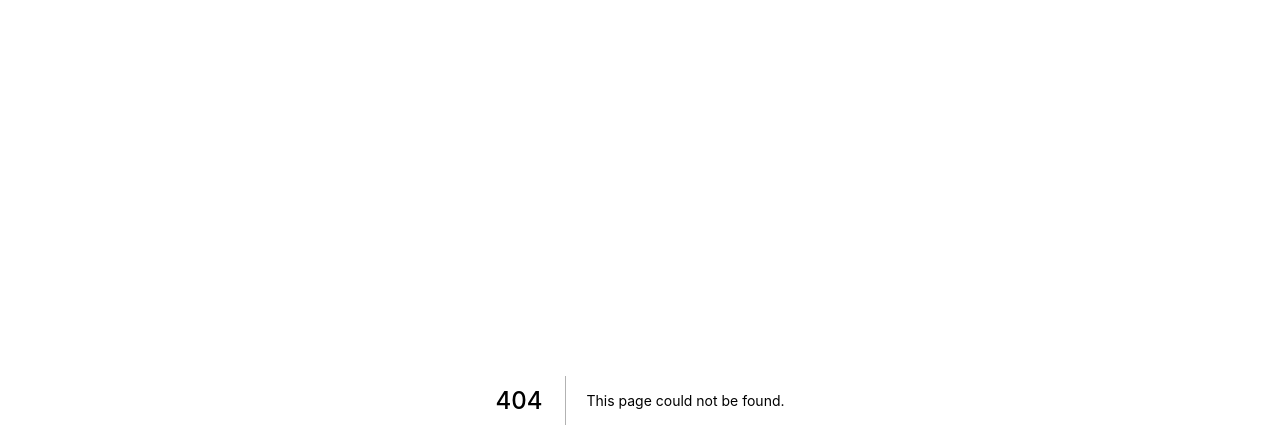
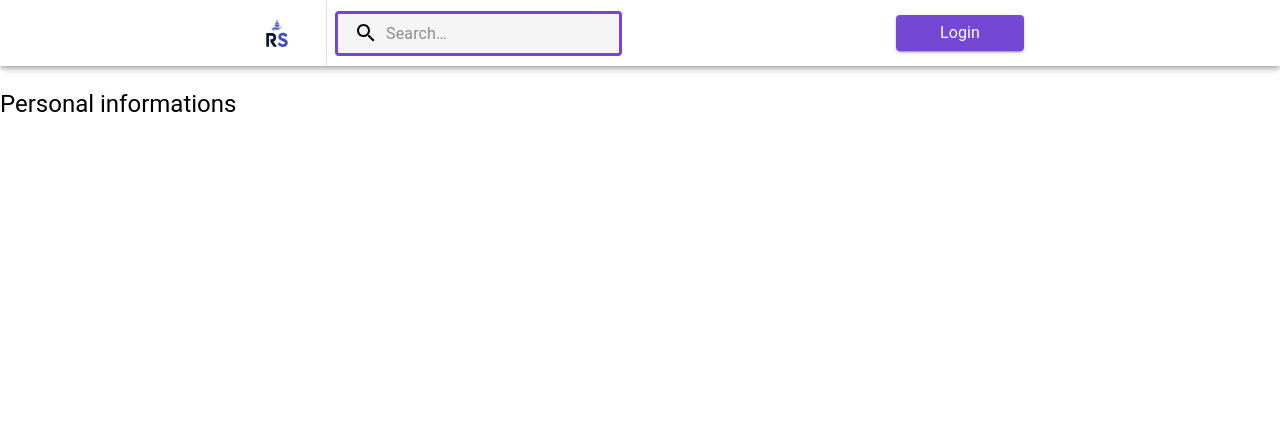
Before and after one commit to researchshare-official/frontend, a Next.js app: page /detailed_search in a window 1280 px wide. Before the commit this address had no page. Shown: the top 448 px of the page. Built offline with nearby package versions, Linux system fonts and the light colour scheme.

Commit message:
set box alignement to left

```diff
--- /dev/null
+++ b/pages/detailed_search.tsx
@@ -0,0 +1,25 @@
+import type { NextPage } from 'next'
+import { List, Box, ListItem, Divider, Typography, Tabs, Tab, ListItemIcon, ListItemText } from '@mui/material'
+import Head from 'next/head'
+import styles from '../styles/Home.module.css'
+import AppBar from '../components/AppBar'
+
+const Detailed_search: NextPage = () => {
+    return (
+        <div>
+            <Head>
+                <title>ResearchShare</title>
+                <meta name="description" content="..." />
+                <link rel="icon" href="/favicon.ico" />
+            </Head>
+            <Box sx={{ display: 'flex', height: '7vh', justifyContent: 'center'}}>
+                <AppBar />
+            </Box>
+            <Box sx={{ display: 'flex', height: '7vh', justifyContent: 'left'}}>
+                <Typography variant="h5" sx={{marginTop:'2rem', alignSelf: 'left'}}> Personal informations </Typography>
+            </Box>
+        </div>
+    )
+}
+
+export default Detailed_search
```
